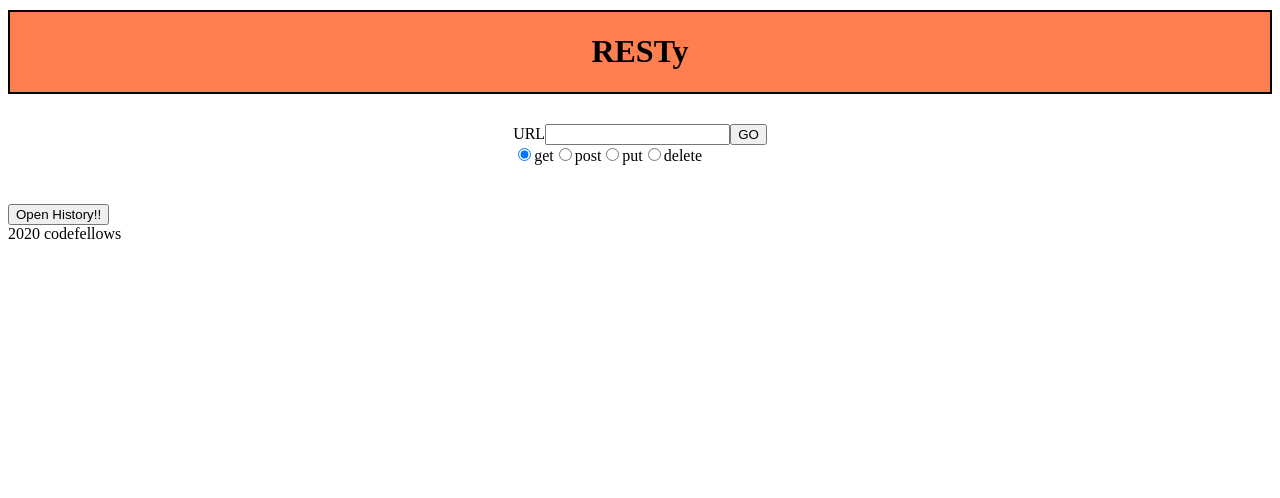
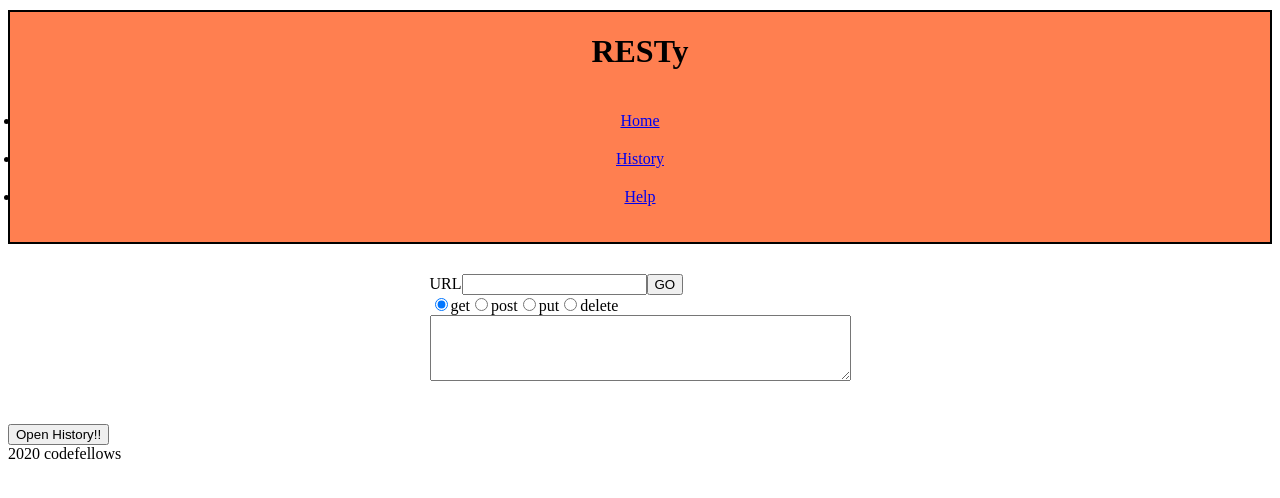
Before and after one commit to Nedal-401-advanced-javascript/resty, a React (Create React App) app in the folder resty/: page / in a window 1280 px wide. Shown: the top 498 px of the page. Built offline with nearby package versions, Linux system fonts and the light colour scheme.

Commit message:
make routing

```diff
--- a/resty/package.json
+++ b/resty/package.json
@@ -11,6 +11,7 @@
     "react": "^16.13.1",
     "react-dom": "^16.13.1",
     "react-json-view": "^1.19.1",
+    "react-router-dom": "^5.2.0",
     "react-scripts": "3.4.3",
     "superagent": "^6.1.0"
   },
--- a/resty/src/App.js
+++ b/resty/src/App.js
@@ -3,8 +3,10 @@ import React from 'react';
 import Form from './components/form/form';
 import Results from './components/results/results';
 import './app.scss';
+import { Switch, Route } from 'react-router-dom';
+import Header from './components/header/header';
+import History from './components/history/history'
 
-const Header = ()=> <header><h1>RESTy</h1></header>;
 const Footer = ()=> <footer>2020 codefellows</footer>;
 
 
@@ -13,25 +15,44 @@ class App extends React.Component {
     super(props);
     this.state={
       count:'',
-      results:null
+      results:null,
+      history:[],
     }
   }
 
+
   updateResult=(count,results)=>{
-    this.setState({count,results})
+    this.setState({count,results});
+    // this.setState({count,results: [...this.state.results, results]})
     // Store the URL, Method, and the Body (if any)
 
 
 
     // Store only unique, successful queries
   }
+  // componentDidMount(){
+  // }
+  handleHistory=e=>{
+    e.preventDefault();
+    let storedRequst = JSON.parse(localStorage.getItem('history'))[e.target.id]
+    console.log(storedRequst);
+    this.updateResult(storedRequst.body.count,storedRequst.body);
+  }
 
   render() {
     return (
       <React.Fragment>
           <Header/>
+            <Switch>
+            <Route exact path='/'>
               <Form handelResult={this.updateResult}/>
               <Results sendCount={this.state.count} sendResults={this.state.results}/>
+            </Route>
+            <Route exact path='/history' component={History}>
+              <History  handleHistory={this.handleHistory}/>
+              <Results sendCount={this.state.count} sendResults={this.state.results}/>
+            </Route>
+            </Switch>
           <Footer/>
       </React.Fragment>
     )
--- a/resty/src/components/form/form.js
+++ b/resty/src/components/form/form.js
@@ -12,6 +12,7 @@ class Form extends React.Component{
       this.state={
         url:'',
         method:'get',
+        body:null,
         choices:[],
         loading: false,
         open: false
@@ -22,6 +23,7 @@ class Form extends React.Component{
       let url = e.target.value;
       this.setState({url})
     }
+    fillBody=e=>this.setState({body:e.target.value})
     handleClick=async(e)=>{
       e.preventDefault()
       this.toggleLoading();
@@ -29,7 +31,6 @@ class Form extends React.Component{
       let reqMethod=this.state.method
       let choices = `${reqMethod}:${this.state.url}`;
       this.setState({ choices: [...this.state.choices, choices] })
-      // console.log(this.state)
       this.state.choices.push(choices)
       let jsonData;
       switch (reqMethod) {
@@ -49,12 +50,17 @@ class Form extends React.Component{
 
       let count = jsonData.body.count;
       this.props.handelResult(count,jsonData.body)
+
       // store the query parameters in local storage
-      localStorage.setItem(`${choices}`,JSON.stringify({
+      let historyLocalStorge=JSON.parse(localStorage.getItem(`history`))||[]
+      let historyObj={
+        id:Date.now(),
         method:this.state.method,
         URL:this.state.url,
         body:jsonData.body
-      }));
+      }
+      historyLocalStorge.push(historyObj)
+      localStorage.setItem(`history`,JSON.stringify(historyLocalStorge));
       this.toggleLoading();
 
     }
@@ -70,7 +76,7 @@ class Form extends React.Component{
       // this.toggleLoading();
 
       console.log('result of the event : ',e.target.textContent);
-      let storedRequst = JSON.parse(localStorage.getItem(`${e.target.textContent}`));
+      let storedRequst = JSON.parse(localStorage.getItem(`${e.target.value}`));
       console.log("storedRequst : ",storedRequst);
       this.props.handelResult(storedRequst.body.count,storedRequst.body)
       // this.toggleLoading();
@@ -84,14 +90,13 @@ class Form extends React.Component{
 }
 
     render(){
-      let historyList= this.state.choices.map((req,i)=><li onClick={this.handleHistory} id={i}>{req}</li>)
+      // let historyList= this.state.choices.map((req,i)=><li onClick={this.handleHistory} id={req.id}>{req}</li>)
       return(
         <section>
               <form>
                   <label  for="fname">URL</label>
                   <input onChange={this.handleUrlInput} type="text" id="fname" name="fname"/>
                   <button onClick={this.handleClick}>GO</button><br/>
-
                   <input onChange={this.handleMethod} type="radio" name="method" value="get" checked="checked"/>
                   <label for="get">get</label>
                   <input onChange={this.handleMethod} type="radio" name="method" value="post"/>
@@ -99,7 +104,8 @@ class Form extends React.Component{
                   <input onChange={this.handleMethod} type="radio" name="method" value="put"/>
                   <label for="put">put</label>
                   <input onChange={this.handleMethod} type="radio" name="method" value="delete"/>
-                  <label for="delete">delete</label>
+                  <label for="delete">delete</label><br/>
+                  <textarea onChange={this.fillBody} rows="4" cols="50"></textarea>
             </form>
             <div className={`loading-${this.state.loading}`}></div>
 
@@ -109,7 +115,6 @@ class Form extends React.Component{
             <Then>
                 <History title="History Modal" close={this.toggleModal}>
                 <button onClick={this.toggleModal}>/\</button>
-                {historyList}
                 </History>
             </Then>
             <Else>
--- /dev/null
+++ b/resty/src/components/header/header.js
@@ -0,0 +1,17 @@
+import React from 'react';
+import { Link } from 'react-router-dom'
+function Header() {
+  return (
+    <header>
+        <h1>RESTy</h1>
+      <nav>
+        <ul>
+          <li><Link to='/'>Home</Link></li>
+          <li><Link to='/history'>History</Link></li>
+          <li><Link to='/schedule'>Help</Link></li>
+        </ul>
+      </nav>
+    </header>
+  );
+}
+export default Header;
--- a/resty/src/components/history/history.js
+++ b/resty/src/components/history/history.js
@@ -1,5 +1,18 @@
 import React from 'react';
+import { Link } from 'react-router-dom'
+import Result from '../results/results'
+
+
+
 
 export default props=>{
-return <ul className="historyList">{props.children}</ul>
+    let history=JSON.parse(localStorage.getItem(`history`))||[];
+    let historyList= history.map((his,i)=><li onClick={props.handleHistory} id={i}> {his.method} {his.URL}</li>)
+
+return (
+    <>
+        <Result/>
+        <ul className="historyList">{historyList}</ul>
+    </>
+    )
 }
--- a/resty/src/components/results/results.js
+++ b/resty/src/components/results/results.js
@@ -3,18 +3,16 @@ import ReactJson from 'react-json-view'
 import './results.scss'
 
 const Results = (props) => {
+    console.log(">>>>>>>>>>",props);
     if (props.sendCount) {
-        console.log(">>>>>>>>>>",props.sendResults.results);
 
     return (
         <div id='nedal'>
             <ul>
                  <li>{props.sendCount}</li>
                  <li><ReactJson src={props.sendResults.results} /></li>
-
             </ul>
         </div>
-
     )
 }else return null
 
--- a/resty/src/index.js
+++ b/resty/src/index.js
@@ -1,10 +1,14 @@
 import React from 'react';
 import ReactDOM from 'react-dom';
 import App from './App';
+import { BrowserRouter } from 'react-router-dom';
+
 
 ReactDOM.render(
   <React.StrictMode>
-    <App />
+    <BrowserRouter>
+      <App />
+    </BrowserRouter>
   </React.StrictMode>,
   document.getElementById('root')
 );
```
Also changed, not shown: 1 other file (tests, documents, lock files or other folders). Lines whose indentation alone changed are shown as unchanged.
